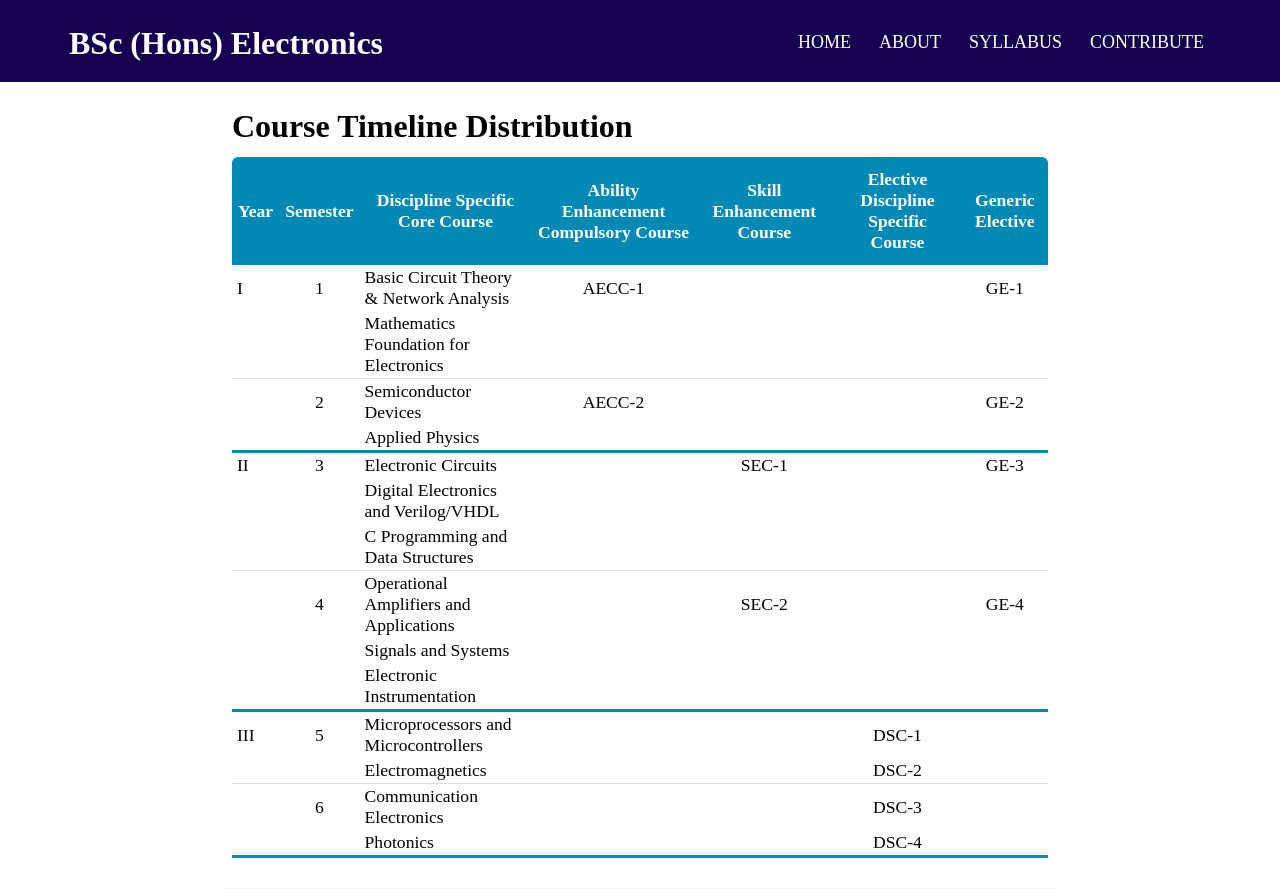
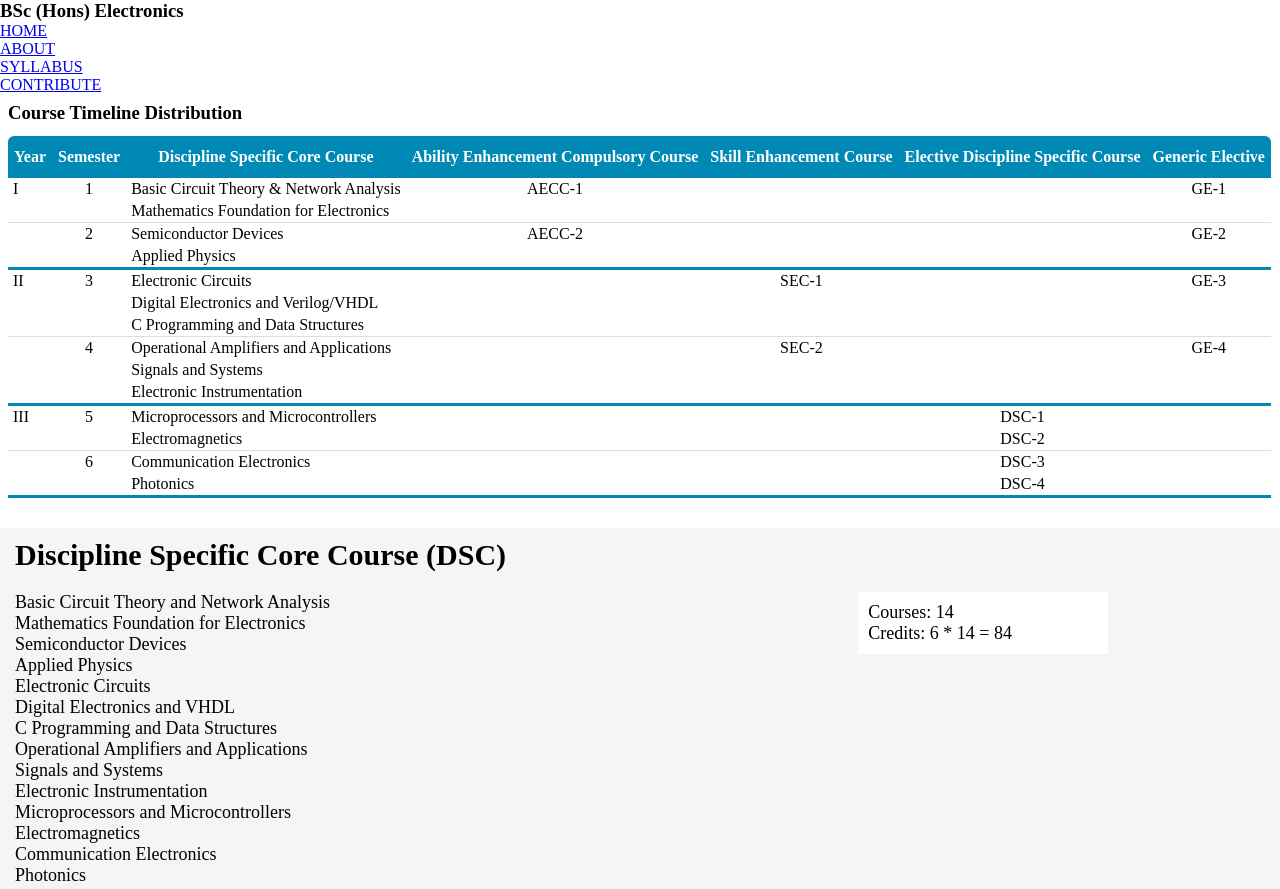
Before and after one commit to professor91/ProjectSyllabusDB, a plain HTML site: page programmes/bschElec/bscElec.html in a window 1280 px wide. Shown: the top 889 px of the page. Drawn offline with Linux system fonts and the light colour scheme.

Commit message:
Update bscH.css

```diff
--- a/programmes/CSS/bscH.css
+++ b/programmes/CSS/bscH.css
@@ -1,73 +1,6 @@
 *{
     margin: 0;
     padding: 0;
-}
-
-.top-header{
-    padding-top: 20px;
-    padding-bottom: 15px;
-    background-color: #150050;
-    color: white;
-    position: fixed;
-    width: 100%;
-}
-
-.top-header h1{
-    padding: 5px 5px;
-}
-
-/*************************************** Navigation Menu ***************************************/
-nav{
-    display: flex;
-    padding: 0% 5%;
-    justify-content: space-between;
-    align-items: center;
-}
-
-h1{
-    font-size: 32px;
-}
-
-.nav-links{
-    flex: 1;
-    text-align: right;
-}
-
-.nav-links ul li{
-    list-style: none;
-    display: inline-block;
-    padding: 0px 12px;
-    position: relative;
-}
-
-.nav-links ul li a{
-    color: white;
-    text-decoration: none;
-    font-size: 18px;
-    font-weight: 500;
-}
-
-/* Hover effect on menu */
-.nav-links ul li::after{
-    content: '';
-    width: 0%;
-    height: 2px;
-    background: white;
-    display: block;
-    margin: auto;
-    transition: 0.5s;
-}
-
-.nav-links ul li:hover::after{
-    width: 100%;
-}
-
-/*************************************** Main Container ***************************************/
-.main-container{
-    width: 65%;
-    margin: auto;
-    padding-top: 100px;
-    padding-bottom: 15px;
 }
 
 /********************* Course Table *********************/
@@ -80,7 +13,7 @@ h1{
 .syllabus-table{
     border-collapse: collapse;
     margin: 12px 0;
-    font-size: 1.1em;
+    font-size: 16px;
     min-width: 400px;
     border-radius: 6px 6px 0 0;
     overflow: hidden;
@@ -95,6 +28,7 @@ h1{
     background-color: #0089B5;
     color: #fff;
     font-weight: bold;
+    text-align: center;
 }
 
 .syllabus-table th{
@@ -153,48 +87,27 @@ h1{
     display:flex;
 }
 
-.dsc-course-name,
-.sec-course-name,
-.dse-course-name,
-.aecc-course-name,
-.ge-course-name{
-    padding-bottom: 5px;
+.course-name{
+    padding-bottom: 3px;
 }
 
-.dsc-block:hover{
+.course-block:hover{
     box-shadow: 0 0 20px rgba(0,0,0,0.15);
     transition: 0.2s;
 }
 
-.dse-block:hover{
-    box-shadow: 0 0 20px rgba(0,0,0,0.15);
-    transition: 0.2s;
-}
-
-.sec-block:hover{
-    box-shadow: 0 0 20px rgba(0,0,0,0.15);
-    transition: 0.2s;
-}
-
-.aecc-block:hover{
-    box-shadow: 0 0 20px rgba(0,0,0,0.15);
-    transition: 0.2s;
-}
-
-.ge-block:hover{
-    box-shadow: 0 0 20px rgba(0,0,0,0.15);
-    transition: 0.2s;
+.left-margin{
+    padding-left: 70px;
 }
 
 .misc-info{
-    font-size: 20px;
+    font-size: 18px;
     flex: 1;
 }
 
 .misc-info-box{
-    height: 50px;
     padding: 10px 10px;
-    width: 200px;
+    width: 230px;
 }
 
 .depart-ge-block a{
@@ -202,27 +115,20 @@ h1{
     color: black;
 }
 
-/************************************** Footer Section **************************************/
+/*********************** Footer ***********************/
 
-.footer{
-    box-sizing: border-box;
-    height: 300px;
-    width: 100%;
-    padding-top: 50px;
-    background-color: #150050;
-    color: #fff;
-    font-size: 20px;
+.footer-content{
+    padding: 50px 0px;
+}
+.footer-content h3{
+    color: #FFBB48;
+    padding-bottom: 10px;
+}
+.footer-content p{
+    color: white;
+    max-width: 350px;
 }
 
-.footer-content{
-    display: flex;
-    padding-left: 350px;
+.f-box{
+    flex: 1;
 }
-
-.footer-content h3{
-    padding-bottom: 13px;
-}
-
-.contribute ul li{
-    padding: 5px;
-}
```
